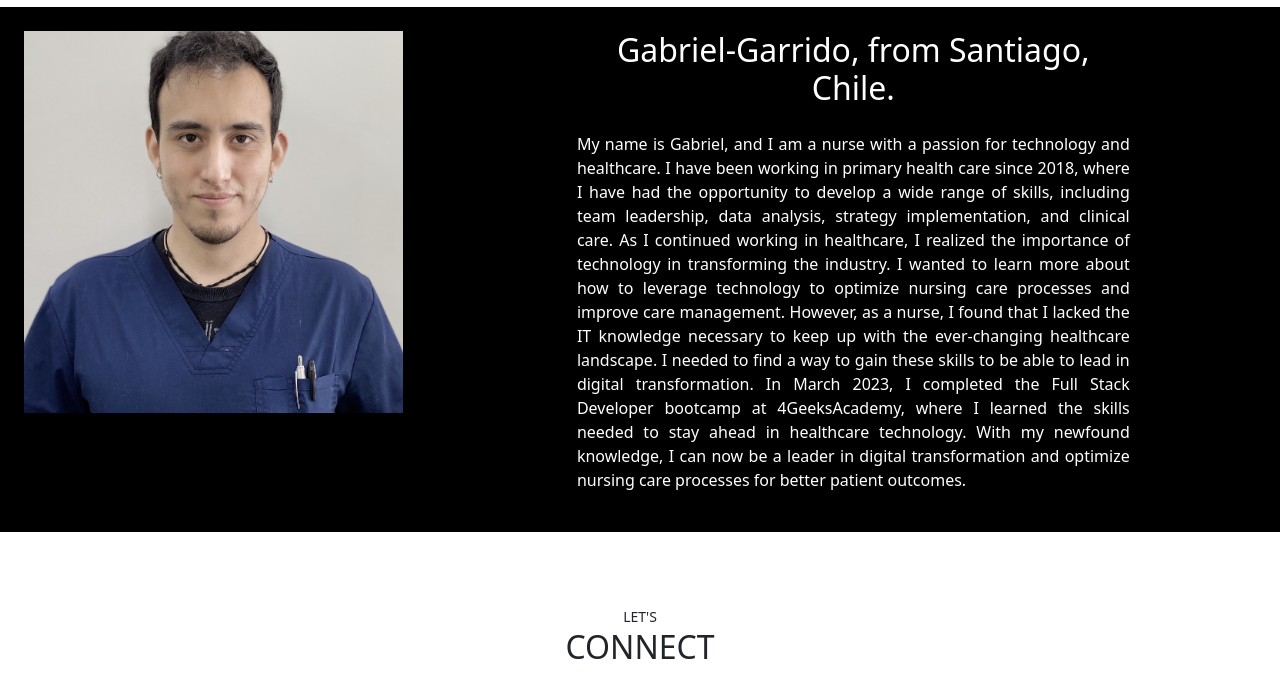
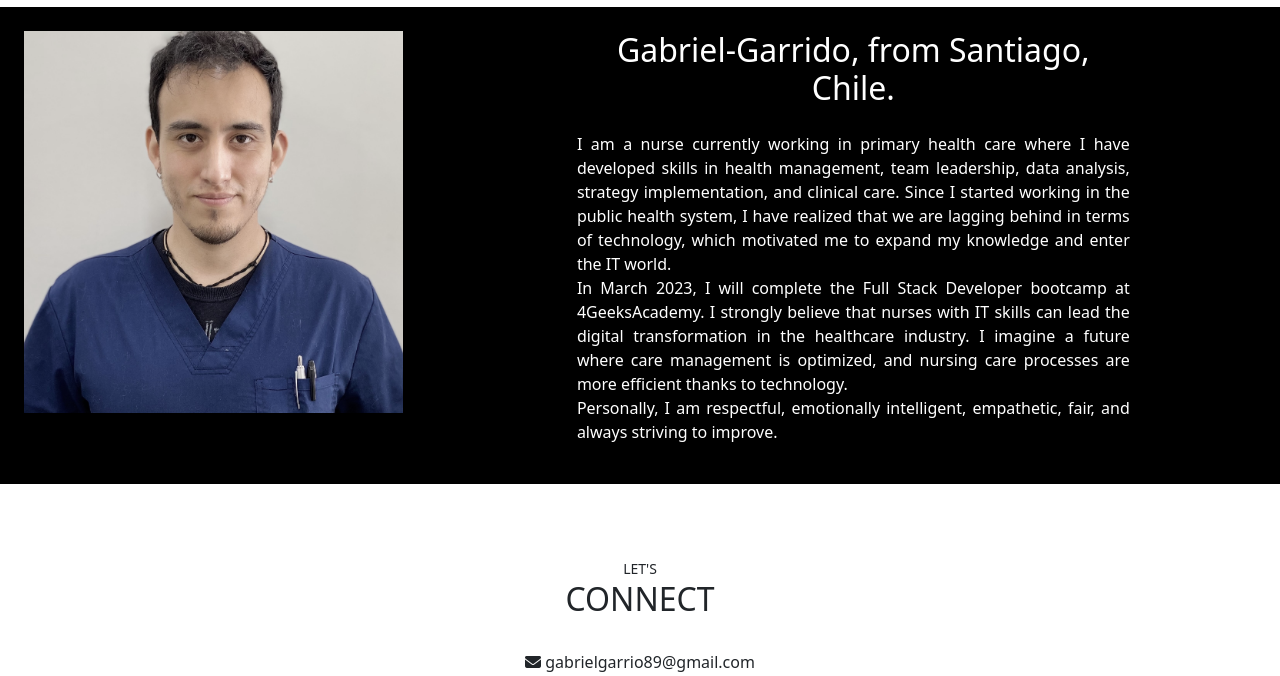
Before and after one commit to Gabriel-Garrido/Gabriel-Garrido-portfolio, a plain HTML site: page index.html in a window 1280 px wide. Shown: the part 2460-3136 px from the top of the page. Drawn offline with nearby package versions, Linux system fonts and the light colour scheme.

Commit message:
new text in about section

```diff
--- a/index.html
+++ b/index.html
@@ -255,15 +255,11 @@
           </div>
           <div class="col-12 col-lg-8 pt-4 pb-4 ">
             <h2 class="col-8 offset-2 text-center mb-4">Gabriel-Garrido, from Santiago, Chile.</h2>
-            <p class="col-10 offset-1 col-md-8 offset-md-2" style="text-align: justify;">My name is Gabriel, and I am a nurse with a passion for technology and healthcare.
-
-              I have been working in primary health care since 2018, where I have had the opportunity to develop a wide range of skills, including team leadership, data analysis, strategy implementation, and clinical care.
-
-              As I continued working in healthcare, I realized the importance of technology in transforming the industry. I wanted to learn more about how to leverage technology to optimize nursing care processes and improve care management.
-
-              However, as a nurse, I found that I lacked the IT knowledge necessary to keep up with the ever-changing healthcare landscape. I needed to find a way to gain these skills to be able to lead in digital transformation.
-
-              In March 2023, I completed the Full Stack Developer bootcamp at 4GeeksAcademy, where I learned the skills needed to stay ahead in healthcare technology. With my newfound knowledge, I can now be a leader in digital transformation and optimize nursing care processes for better patient outcomes.</p>
+            <p class="col-10 offset-1 col-md-8 offset-md-2" style="text-align: justify;">I am a nurse currently working in primary health care where I have developed skills in health management, team leadership, data analysis, strategy implementation, and clinical care. Since I started working in the public health system, I have realized that we are lagging behind in terms of technology, which motivated me to expand my knowledge and enter the IT world.
+              <br>
+            In March 2023, I will complete the Full Stack Developer bootcamp at 4GeeksAcademy. I strongly believe that nurses with IT skills can lead the digital transformation in the healthcare industry. I imagine a future where care management is optimized, and nursing care processes are more efficient thanks to technology.
+              <br>
+            Personally, I am respectful, emotionally intelligent, empathetic, fair, and always striving to improve.</p>
 
           </div>
         </div>
```
